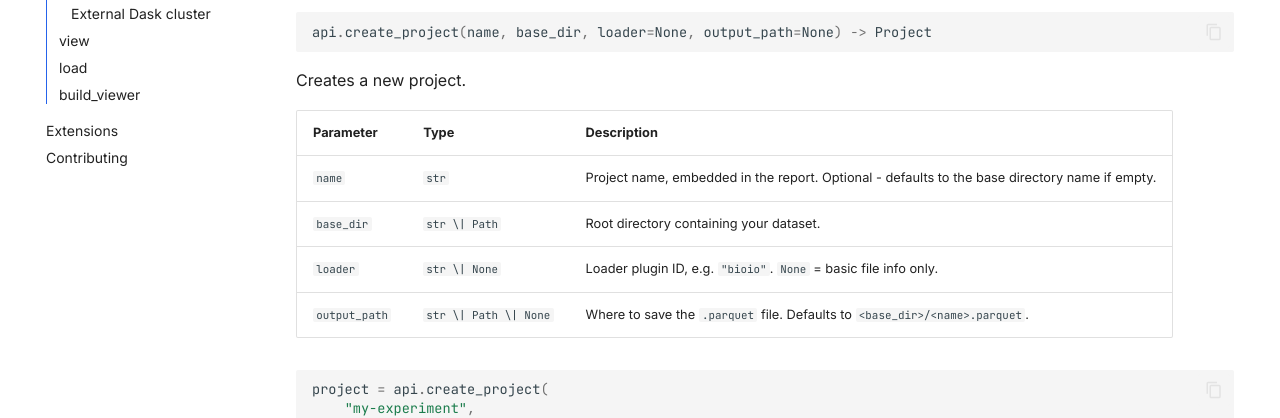
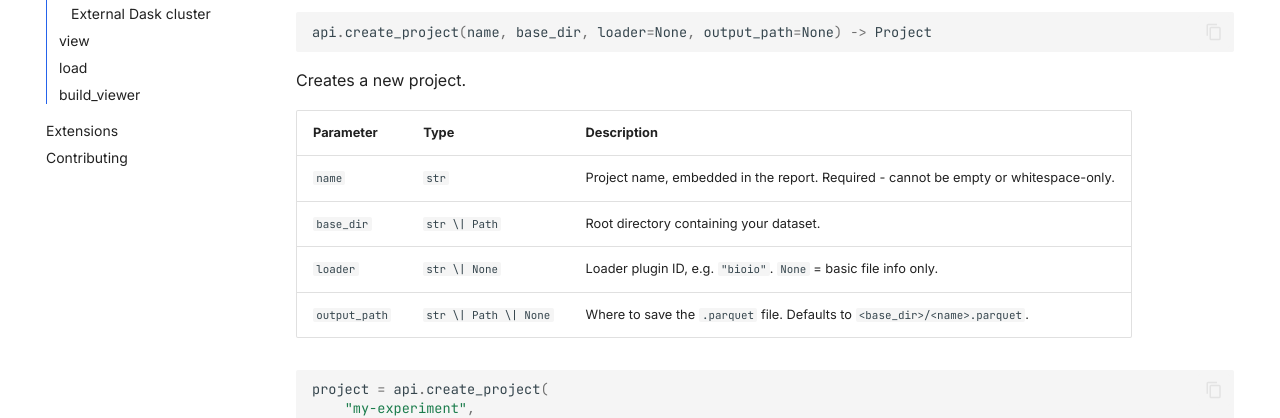
Before and after one commit to ida-mdc/pixel-patrol, an MkDocs documentation site: the page built from docs/api.md, in a window 1280 px wide and 900 px high. Shown: the part 383-801 px from the top of the window. Built offline with MkDocs 1.6.1 and Material for MkDocs 9.7.7, drawn with Linux system fonts in a browser that asks for light colours; comment, search, counter and statistics services are not loaded.

Commit message:
docs: fix create_project name parameter description
The name parameter has no default and Project.__init__ raises ValueError
on empty/whitespace-only input via validate_project_name(). The 'defaults
to base directory name' behavior only exists at the CLI layer.

```diff
--- a/docs/api.md
+++ b/docs/api.md
@@ -18,7 +18,7 @@ Creates a new project.
 
 | Parameter | Type | Description |
 |---|---|---|
-| `name` | `str` | Project name, embedded in the report. Optional - defaults to the base directory name if empty. |
+| `name` | `str` | Project name, embedded in the report. Required - cannot be empty or whitespace-only. |
 | `base_dir` | `str \| Path` | Root directory containing your dataset. |
 | `loader` | `str \| None` | Loader plugin ID, e.g. `"bioio"`. `None` = basic file info only. |
 | `output_path` | `str \| Path \| None` | Where to save the `.parquet` file. Defaults to `<base_dir>/<name>.parquet`. |
```
